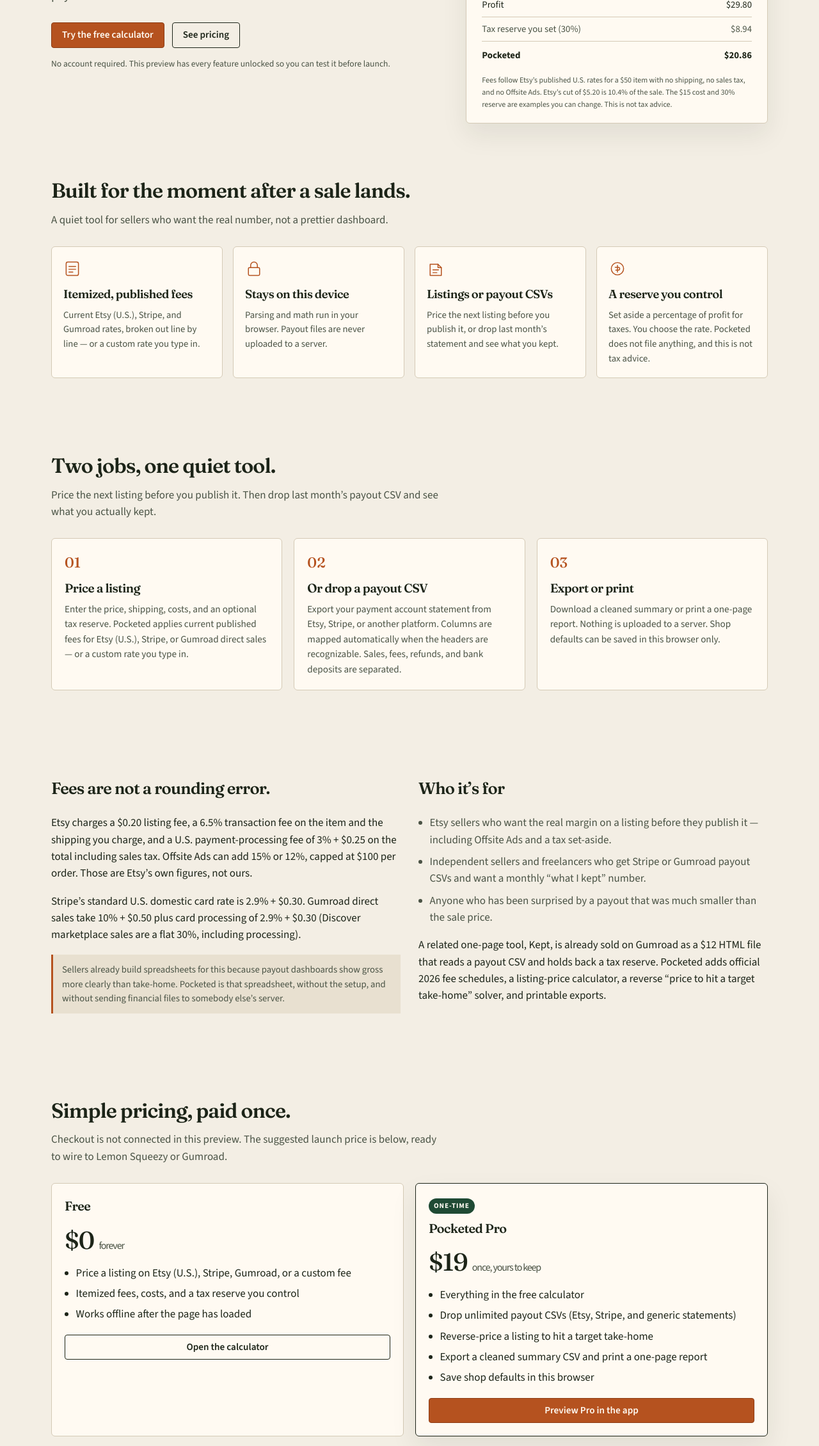
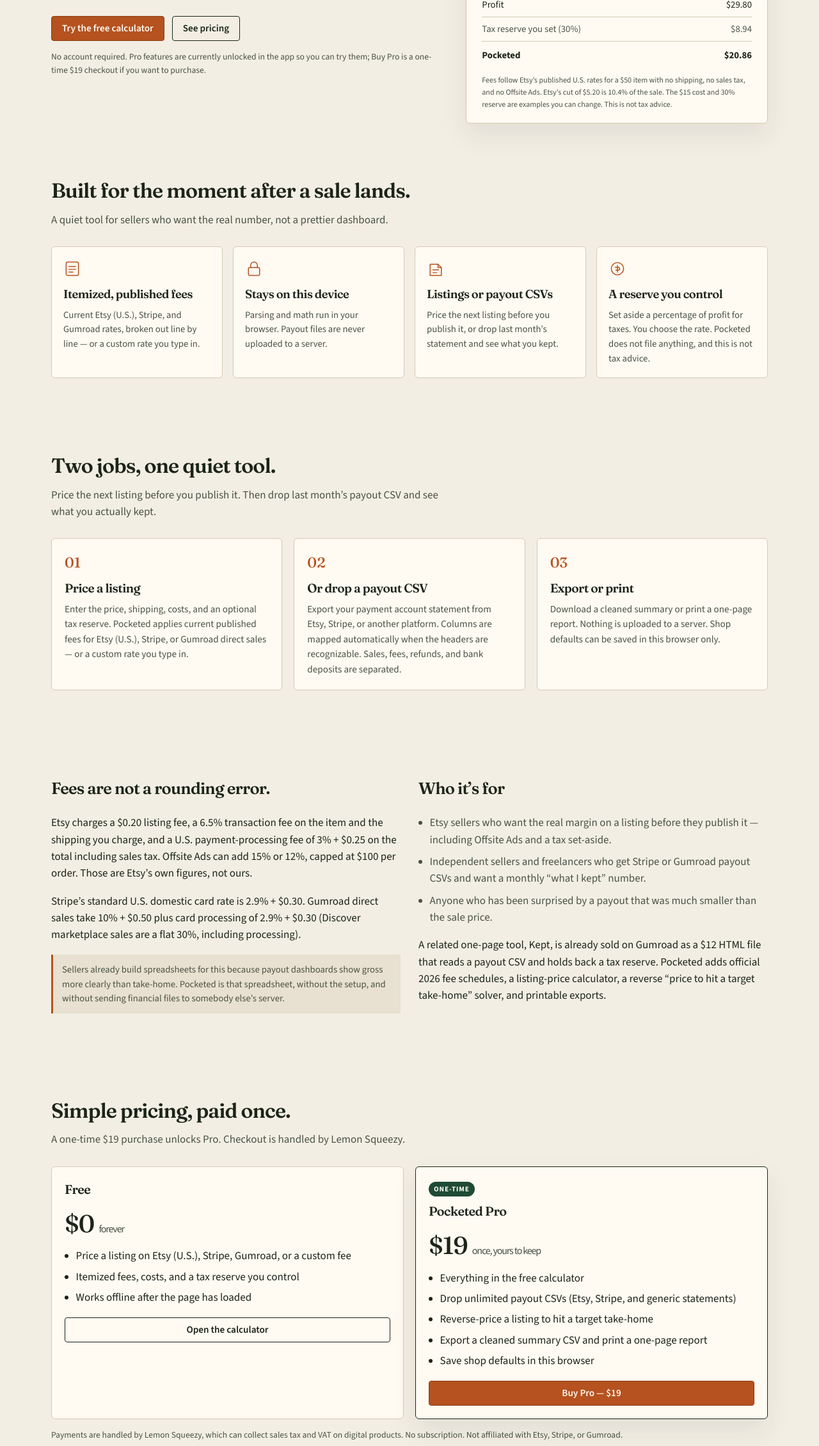
Before and after one commit to hrob4527/pocketed, a plain HTML site: page index.html in a window 1280 px wide. Shown: the part 540-2800 px from the top of the page at 64% size. Drawn offline with nearby package versions, Linux system fonts and the light colour scheme.

Commit message:
Wire Lemon Squeezy checkout to Buy Pro buttons
Point landing and app Buy Pro CTAs at the Pocketed Pro checkout,
load lemon.js for overlay checkout with a plain-link fallback, and
update copy that previously said checkout was not connected.

```diff
--- a/index.html
+++ b/index.html
@@ -26,6 +26,7 @@
       <a class="hide-sm" href="#benefits">Benefits</a>
       <a class="hide-sm" href="#pricing">Pricing</a>
       <a class="hide-sm" href="#sources">Sources</a>
+      <a class="btn btn-copper lemonsqueezy-button" href="https://pcketedapp.lemonsqueezy.com/checkout/buy/44e338e5-789f-4146-938b-cc03b61c46f0">Buy Pro</a>
       <a class="btn btn-ghost" href="app.html">Open the app</a>
     </nav>
   </header>
@@ -41,7 +42,7 @@
             <a class="btn btn-copper" href="app.html">Try the free calculator</a>
             <a class="btn btn-ghost" href="#pricing">See pricing</a>
           </div>
-          <p class="fine">No account required. This preview has every feature unlocked so you can test it before launch.</p>
+          <p class="fine">No account required. Pro features are currently unlocked in the app so you can try them; Buy Pro is a one-time $19 checkout if you want to purchase.</p>
         </div>
         <aside class="hero-card" aria-label="Before and after fees for a $50 Etsy sale">
           <p class="label">Worked example · $50 Etsy sale, United States</p>
@@ -173,7 +174,7 @@
       <div class="wrap">
         <div class="section-head">
           <h2>Simple pricing, paid once.</h2>
-          <p>Checkout is not connected in this preview. The suggested launch price is below, ready to wire to Lemon Squeezy or Gumroad.</p>
+          <p>A one-time $19 purchase unlocks Pro. Checkout is handled by Lemon Squeezy.</p>
         </div>
         <div class="pricing">
           <article class="price-card">
@@ -197,10 +198,10 @@
               <li>Export a cleaned summary CSV and print a one-page report</li>
               <li>Save shop defaults in this browser</li>
             </ul>
-            <a class="btn btn-copper btn-wide" href="app.html#payout">Preview Pro in the app</a>
+            <a class="btn btn-copper btn-wide lemonsqueezy-button" href="https://pcketedapp.lemonsqueezy.com/checkout/buy/44e338e5-789f-4146-938b-cc03b61c46f0">Buy Pro — $19</a>
           </article>
         </div>
-        <p class="fine">Suggested payment: Lemon Squeezy or Gumroad (both can pay out to a linked bank account; Lemon Squeezy can handle sales tax / VAT collection on digital products). No subscription. Not affiliated with Etsy, Stripe, or Gumroad.</p>
+        <p class="fine">Payments are handled by Lemon Squeezy, which can collect sales tax and VAT on digital products. No subscription. Not affiliated with Etsy, Stripe, or Gumroad.</p>
       </div>
     </section>
 
@@ -264,5 +265,6 @@
       <span>Not tax, legal, or accounting advice.</span>
     </div>
   </footer>
+  <script src="https://app.lemonsqueezy.com/js/lemon.js" defer></script>
 </body>
 </html>
```
Also changed, not shown: app.html (+3 -1 lines), 1 other file.
